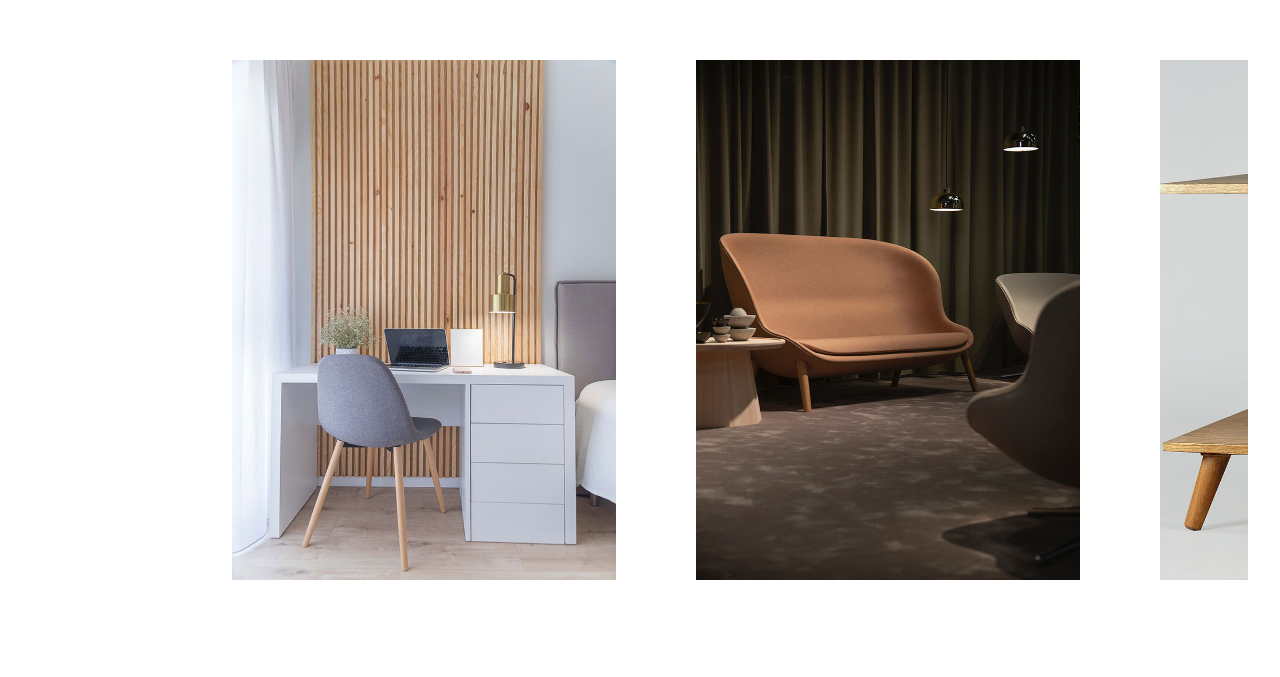
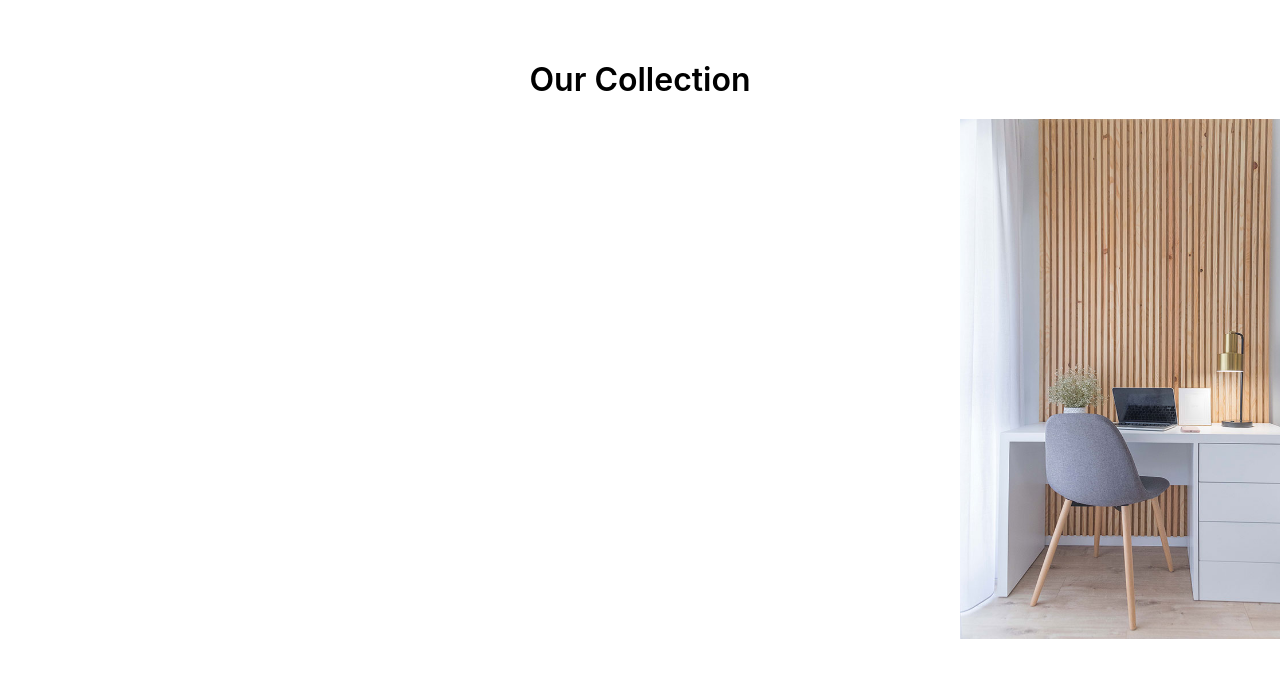
Before and after one commit to mihai-ursu/sidescrolling-gallery, a Next.js app: page / in a window 1280 px wide. Shown: the part 779-1456 px from the top of the page. Built offline with nearby package versions, Linux system fonts and the light colour scheme.

Commit message:
WIP: SidescrollingGallery

```diff
--- a/package.json
+++ b/package.json
@@ -13,10 +13,10 @@
     "next": "13.0.0",
     "react": "18.2.0",
     "react-dom": "18.2.0",
-    "sass": "^1.55.0",
     "zustand": "^4.1.3"
   },
   "devDependencies": {
+    "sass": "^1.55.0",
     "@types/node": "18.11.7",
     "@types/react": "18.0.24",
     "@types/react-dom": "18.0.8",
--- a/src/components/ScrollSideways/hooks/useScrollSideways.ts
+++ b/src/components/ScrollSideways/hooks/useScrollSideways.ts
@@ -1,6 +1,6 @@
 import { useScroll, useTransform, useSpring } from "framer-motion";
 import { RefObject, useState } from "react";
-import useIsomorphicLayoutEffect from "@/hooks/useIsomorphicLayoutEffect";
+import useIsomorphicLayoutEffect from "hooks/useIsomorphicLayoutEffect";
 
 const useScrollSideways = (
   ref: RefObject<HTMLElement>,
--- a/src/components/SidescrollingGallery/SideScrollingGallery.module.scss
+++ b/src/components/SidescrollingGallery/SideScrollingGallery.module.scss
@@ -1,5 +1,12 @@
 .wrapper {
   overflow: hidden;
+}
+
+.titleWrapper {
+  display: flex;
+  justify-content: center;
+  align-items: center;
+  margin-bottom: 20px;
 }
 
 .galleryWrapper {
@@ -7,3 +14,9 @@
   width: max-content;
   gap: 5rem;
 }
+
+.title {
+  font-size: 2rem;
+  font-weight: 600;
+  color: #000;
+}
--- a/src/components/SidescrollingGallery/SidescrollingGallery.tsx
+++ b/src/components/SidescrollingGallery/SidescrollingGallery.tsx
@@ -1,12 +1,22 @@
-import data from "@/data/gallery";
+import data from "data/gallery";
+import useWindowSize from "hooks/useWindowSize";
 import ScrollSideways from "../ScrollSideways/ScrollSideways";
 import Card from "./components/Card/Card";
 import styles from "./SidescrollingGallery.module.scss";
 
 const SidescrollingGallery = () => {
+  const { width } = useWindowSize();
+
   return (
     <section className={styles.wrapper}>
-      <ScrollSideways direction="left" initialX={200} isEffectActive={true}>
+      <div className={styles.titleWrapper}>
+        <h1 className={styles.title}>Our Collection</h1>
+      </div>
+      <ScrollSideways
+        direction="left"
+        initialX={width * 0.75}
+        isEffectActive={true}
+      >
         <div className={styles.galleryWrapper}>
           {data.map((item) => {
             return <Card key={item.id} {...item} />;
--- /dev/null
+++ b/src/hooks/useEventListener.ts
@@ -0,0 +1,81 @@
+import { RefObject, useEffect, useRef } from "react";
+import useIsomorphicLayoutEffect from "./useIsomorphicLayoutEffect";
+
+// MediaQueryList Event based useEventListener interface
+function useEventListener<K extends keyof MediaQueryListEventMap>(
+  eventName: K,
+  handler: (event: MediaQueryListEventMap[K]) => void,
+  element: RefObject<MediaQueryList>,
+  options?: boolean | AddEventListenerOptions
+): void;
+
+// Window Event based useEventListener interface
+function useEventListener<K extends keyof WindowEventMap>(
+  eventName: K,
+  handler: (event: WindowEventMap[K]) => void,
+  element?: undefined,
+  options?: boolean | AddEventListenerOptions
+): void;
+
+// Element Event based useEventListener interface
+function useEventListener<
+  K extends keyof HTMLElementEventMap,
+  T extends HTMLElement = HTMLDivElement
+>(
+  eventName: K,
+  handler: (event: HTMLElementEventMap[K]) => void,
+  element: RefObject<T>,
+  options?: boolean | AddEventListenerOptions
+): void;
+
+// Document Event based useEventListener interface
+function useEventListener<K extends keyof DocumentEventMap>(
+  eventName: K,
+  handler: (event: DocumentEventMap[K]) => void,
+  element: RefObject<Document>,
+  options?: boolean | AddEventListenerOptions
+): void;
+
+function useEventListener<
+  KW extends keyof WindowEventMap,
+  KH extends keyof HTMLElementEventMap,
+  KM extends keyof MediaQueryListEventMap,
+  T extends HTMLElement | MediaQueryList | void = void
+>(
+  eventName: KW | KH | KM,
+  handler: (
+    event:
+      | WindowEventMap[KW]
+      | HTMLElementEventMap[KH]
+      | MediaQueryListEventMap[KM]
+      | Event
+  ) => void,
+  element?: RefObject<T>,
+  options?: boolean | AddEventListenerOptions
+) {
+  // Create a ref that stores handler
+  const savedHandler = useRef(handler);
+
+  useIsomorphicLayoutEffect(() => {
+    savedHandler.current = handler;
+  }, [handler]);
+
+  useEffect(() => {
+    // Define the listening target
+    const targetElement: T | Window = element?.current ?? window;
+
+    if (!(targetElement && targetElement.addEventListener)) return;
+
+    // Create event listener that calls handler function stored in ref
+    const listener: typeof handler = (event) => savedHandler.current(event);
+
+    targetElement.addEventListener(eventName, listener, options);
+
+    // Remove event listener on cleanup
+    return () => {
+      targetElement.removeEventListener(eventName, listener, options);
+    };
+  }, [eventName, element, options]);
+}
+
+export default useEventListener;
--- /dev/null
+++ b/src/hooks/useWindowSize.ts
@@ -0,0 +1,34 @@
+import { useState } from "react";
+import useIsomorphicLayoutEffect from "./useIsomorphicLayoutEffect";
+import useEventListener from "./useEventListener";
+
+interface WindowSize {
+  width: number;
+  height: number;
+}
+
+function useWindowSize(): WindowSize {
+  const [windowSize, setWindowSize] = useState<WindowSize>({
+    width: 0,
+    height: 0,
+  });
+
+  const handleSize = () => {
+    setWindowSize({
+      width: window.innerWidth,
+      height: window.innerHeight,
+    });
+  };
+
+  useEventListener("resize", handleSize);
+
+  // Set size at the first client-side load
+  useIsomorphicLayoutEffect(() => {
+    handleSize();
+    // eslint-disable-next-line react-hooks/exhaustive-deps
+  }, []);
+
+  return windowSize;
+}
+
+export default useWindowSize;
--- a/src/pages/index.tsx
+++ b/src/pages/index.tsx
@@ -1,10 +1,10 @@
-import SidescrollingGallery from "@/components/SidescrollingGallery/SidescrollingGallery";
+import SidescrollingGallery from "components/SidescrollingGallery/SidescrollingGallery";
 import styles from "../styles/Home.module.scss";
 
 export default function Home() {
   return (
     <div className={styles.container}>
-      <h1>Hello World</h1>
+      <h1 className={styles.title}>Hello World</h1>
       <div className={styles.spacer} />
       <SidescrollingGallery />
       <div className={styles.spacer} />
--- a/src/styles/Home.module.scss
+++ b/src/styles/Home.module.scss
@@ -1,8 +1,8 @@
-.container {
-  padding: 0 2rem;
-}
-
 .spacer {
   width: 100%;
   height: 100vh;
 }
+
+.title {
+  color: pink;
+}
--- a/tsconfig.json
+++ b/tsconfig.json
@@ -14,10 +14,7 @@
     "isolatedModules": true,
     "jsx": "preserve",
     "incremental": true,
-    "baseUrl": "./",
-    "paths": {
-      "@/*": ["./src/*"]
-    }
+    "baseUrl": "./src"
   },
   "include": ["next-env.d.ts", "**/*.ts", "**/*.tsx"],
   "exclude": ["node_modules"]
```
